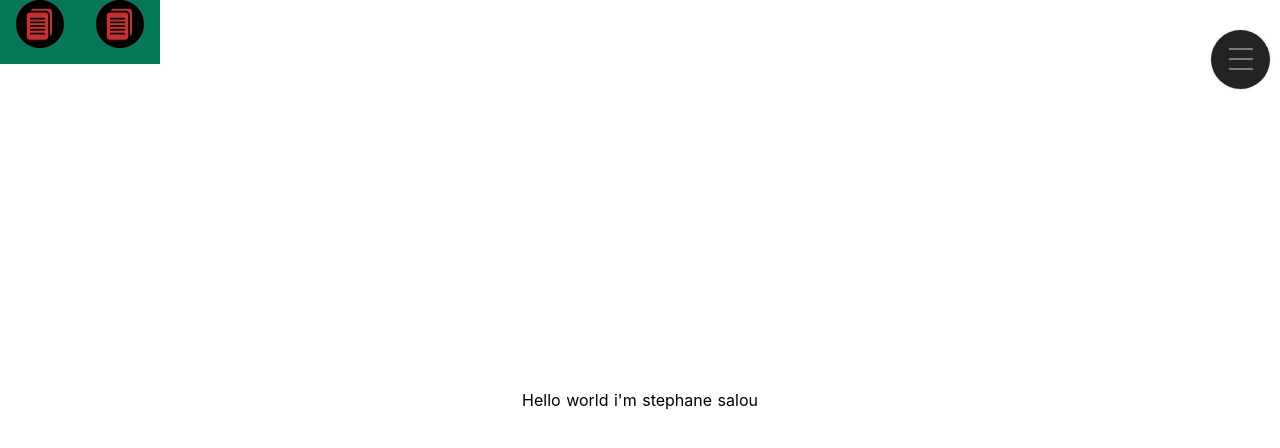
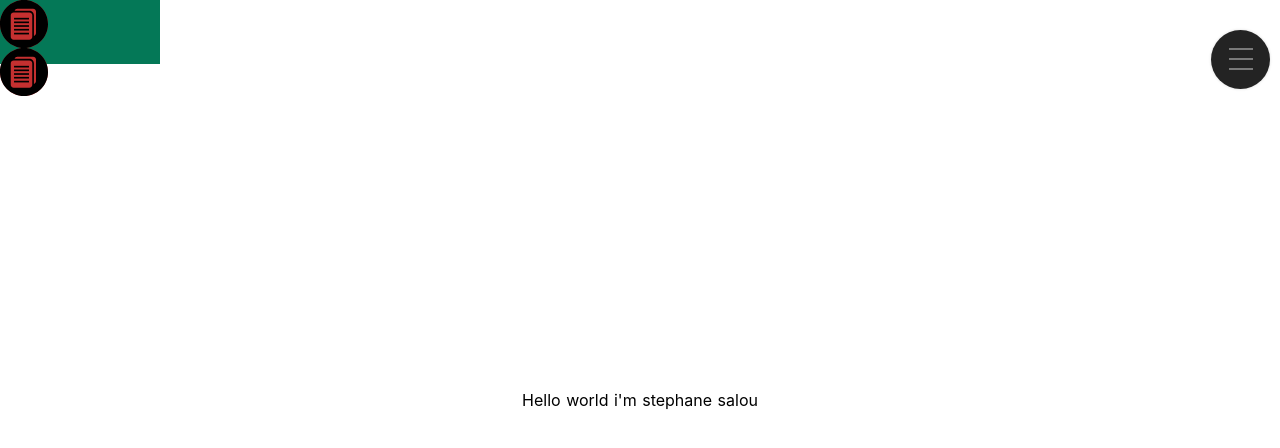
Before and after one commit to stephsalou/stephsalou, a Nuxt app: page / in a window 1280 px wide. Shown: the top 448 px of the page. Built offline with nearby package versions, Linux system fonts and the light colour scheme.

Commit message:
--- Auto-Git Commit ---

```diff
--- a/components/mobile/top-bar/top-bar.html
+++ b/components/mobile/top-bar/top-bar.html
@@ -2,7 +2,7 @@
   <nav>
     <div
     id="vertical-section"
-      class="bg-red-500 w-16 h-40 flex flex-col justify-around"
+      class="bg-red-500 w-16 h-40 flex-col justify-around"
     >
     <div class="w-12 h-12 rounded-full about bg-primary-500">
       <img src="~assets/icons/document.svg"></img>
@@ -18,7 +18,7 @@
     </div>
     <div
     id="horizontal-section "
-      class="bg-primary-700 w-40 h-16 flex justify-around"
+      class="bg-primary-700 w-40 h-16 justify-around"
     >
       <div class="w-12 h-12 rounded-full about bg-red-700">
         <img src="~assets/icons/document.svg"></img>
--- a/components/mobile/top-bar/top-bar.scss
+++ b/components/mobile/top-bar/top-bar.scss
@@ -52,7 +52,7 @@
   transition: position 0.3s, display 0s;
   &.show {
     position: fixed;
-    display: block;
+    display: flex;
   }
 }
 
@@ -68,6 +68,6 @@
   transition: position 0.3s, display 0s;
   &.show {
     position: fixed;
-    display: block;
+    display: flex;
   }
 }
```
Also changed, not shown: .autogit/logs/log-15-0-2021-17-46-45.txt (added).
